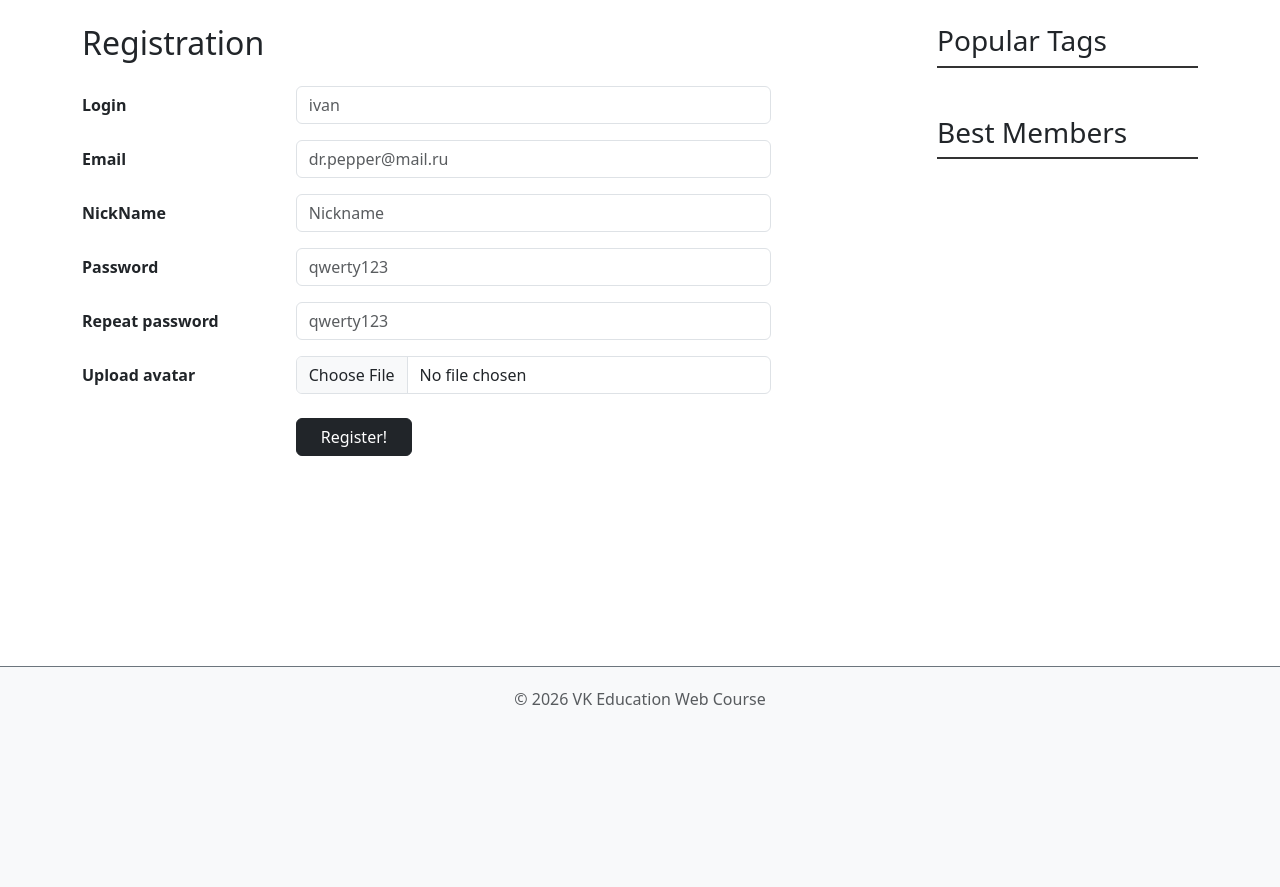
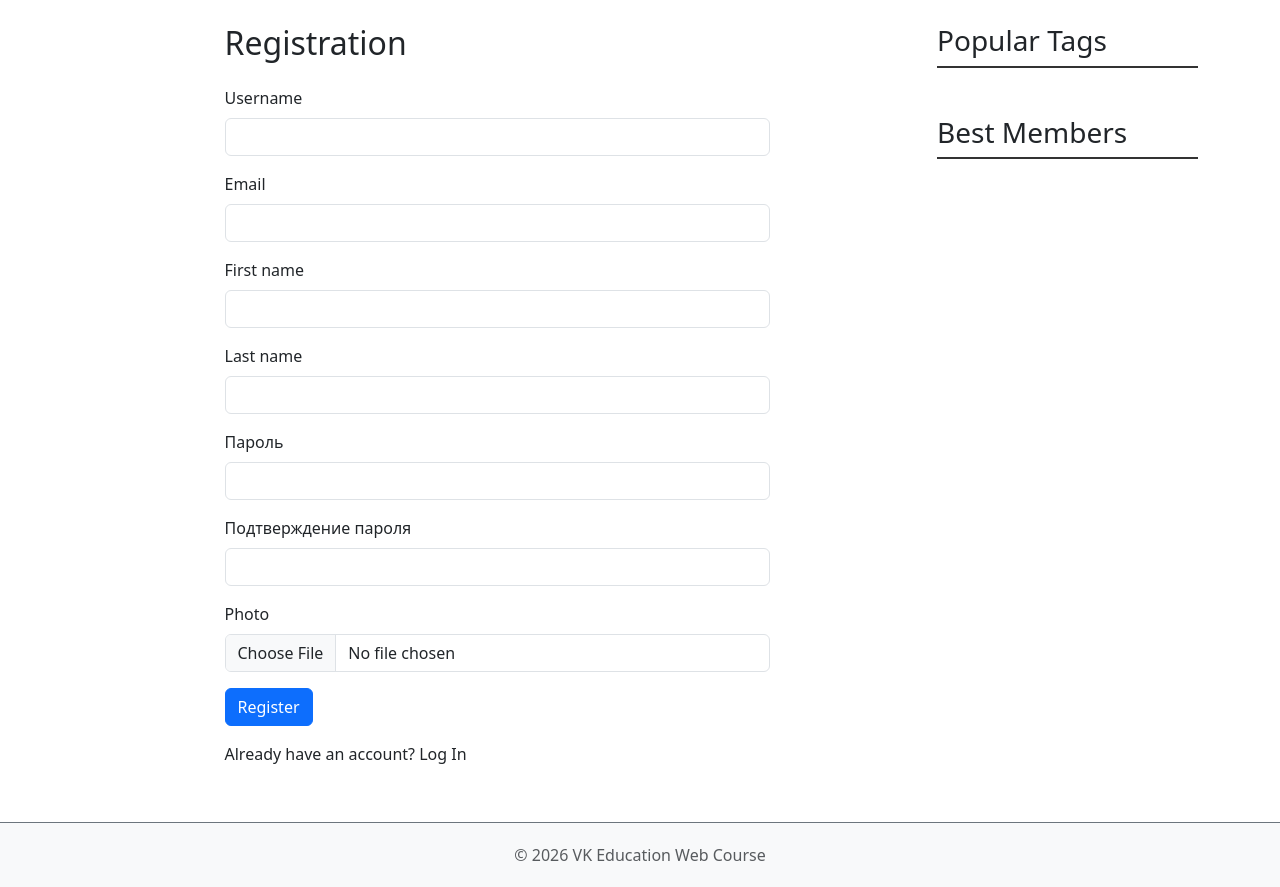
Before and after one commit to Oven29/2026-VK-EDU-Web-11-Ovchinnikov-I, a Django app: template core/templates/core/signup.html in a window 1280 px wide. Shown: the part 69-956 px from the top of the page. Before the commit the page ends 774 px from the top, so only its background shows below. Run offline with Django 5.2, Linux system fonts and the light colour scheme; the template is opened without the code that fills it: values that come from a table or form of the project are taken from there, others are empty; some libraries are stand-ins or nearby versions.

Commit message:
feat: implement login and signup functionality

```diff
--- a/application/settings.py
+++ b/application/settings.py
@@ -129,6 +129,10 @@ USE_I18N = True
 USE_TZ = True
 
 
+LOGIN_REDIRECT_URL = '/'
+LOGIN_URL = '/login/'
+
+
 # Static files (CSS, JavaScript, Images)
 # https://docs.djangoproject.com/en/6.0/howto/static-files/
 
--- /dev/null
+++ b/core/forms.py
@@ -0,0 +1,100 @@
+from django import forms
+from django.contrib.auth.models import User
+from django.contrib.auth.forms import AuthenticationForm
+from django.contrib.auth.password_validation import validate_password
+from django.core.exceptions import ValidationError
+
+from .models import Profile
+
+
+class LoginForm(AuthenticationForm):
+    username = forms.CharField(
+        widget=forms.TextInput(attrs={'class': 'form-control'}))
+    password = forms.CharField(
+        widget=forms.PasswordInput(attrs={'class': 'form-control'}))
+
+
+class SignupForm(forms.ModelForm):
+    password = forms.CharField(widget=forms.PasswordInput(
+        attrs={'class': 'form-control'}), label='Пароль')
+    password_confirm = forms.CharField(widget=forms.PasswordInput(
+        attrs={'class': 'form-control'}), label='Подтверждение пароля')
+    email = forms.EmailField(required=True, widget=forms.EmailInput(
+        attrs={'class': 'form-control'}))
+    photo = forms.ImageField(required=False, widget=forms.FileInput(
+        attrs={'class': 'form-control'}))
+
+    class Meta:
+        model = User
+        fields = ('username', 'email', 'first_name', 'last_name')
+        widgets = {
+            'username': forms.TextInput(attrs={'class': 'form-control'}),
+            'first_name': forms.TextInput(attrs={'class': 'form-control'}),
+            'last_name': forms.TextInput(attrs={'class': 'form-control'}),
+        }
+
+    def clean_email(self):
+        email = self.cleaned_data.get('email')
+        if User.objects.filter(email=email).exists():
+            raise ValidationError(
+                "Пользователь с такой почтой уже существует.")
+        return email
+
+    def clean(self):
+        cleaned_data = super().clean()
+        password = cleaned_data.get("password")
+        password_confirm = cleaned_data.get("password_confirm")
+
+        if password and password_confirm:
+            if password != password_confirm:
+                self.add_error('password_confirm', "Пароли не совпадают.")
+            else:
+                validate_password(password)
+        return cleaned_data
+
+    def save(self, commit=True):
+        user = super().save(commit=False)
+        user.set_password(self.cleaned_data["password"])
+        if commit:
+            user.save()
+            Profile.objects.create(
+                user=user, photo=self.cleaned_data.get('photo'))
+        return user
+
+
+class SettingsForm(forms.ModelForm):
+    photo = forms.ImageField(required=False, widget=forms.FileInput(
+        attrs={'class': 'form-control'}))
+    email = forms.EmailField(required=True, widget=forms.EmailInput(
+        attrs={'class': 'form-control'}))
+
+    class Meta:
+        model = User
+        fields = ('username', 'email', 'first_name', 'last_name')
+        widgets = {
+            'username': forms.TextInput(attrs={'class': 'form-control'}),
+            'first_name': forms.TextInput(attrs={'class': 'form-control'}),
+            'last_name': forms.TextInput(attrs={'class': 'form-control'}),
+        }
+
+    def __init__(self, *args, **kwargs):
+        super().__init__(*args, **kwargs)
+        if self.instance and hasattr(self.instance, 'profile'):
+            self.fields['photo'].initial = self.instance.profile.photo
+
+    def clean_email(self):
+        email = self.cleaned_data.get('email')
+        if User.objects.filter(email=email).exclude(pk=self.instance.pk).exists():
+            raise ValidationError(
+                "Пользователь с такой почтой уже существует.")
+        return email
+
+    def save(self, commit=True):
+        user = super().save(commit=commit)
+        if commit:
+            profile = user.profile
+            photo = self.cleaned_data.get('photo')
+            if photo:
+                profile.photo = photo
+            profile.save()
+        return user
--- a/core/templates/core/signup.html
+++ b/core/templates/core/signup.html
@@ -1,59 +1,41 @@
-{% extends 'base.html' %}
+{% extends "base.html" %}
 
-{% block title %}{{ block.super }}: Registration{% endblock %}
+{% block title %}Sign Up - Ivan Ask{% endblock %}
 
 {% block content %}
-<h2 class="mb-4">Registration</h2>
+<div class="row justify-content-center">
+    <div class="col-md-8">
+        <h2 class="mb-4">Registration</h2>
+        <form method="post" action="{% url 'signup' %}" enctype="multipart/form-data">
+            {% csrf_token %}
 
-<span class="text-danger d-block mt-1 error-msg"></span>
+            {% if form.non_field_errors %}
+            <div class="alert alert-danger">
+                {% for error in form.non_field_errors %}
+                {{ error }}
+                {% endfor %}
+            </div>
+            {% endif %}
 
-<form action="#" class="mt-4">
-    <div class="row mb-3 align-items-center">
-        <label class="col-sm-3 col-form-label fw-bold">Login</label>
-        <div class="col-sm-7">
-            <input type="text" class="form-control" placeholder="ivan">
-        </div>
+            {% for field in form %}
+            <div class="mb-3">
+                <label for="{{ field.id_for_label }}" class="form-label">{{ field.label }}</label>
+                {{ field }}
+                {% if field.errors %}
+                <div class="text-danger small">
+                    {% for error in field.errors %}
+                    {{ error }}
+                    {% endfor %}
+                </div>
+                {% endif %}
+            </div>
+            {% endfor %}
+
+            <button type="submit" class="btn btn-primary">Register</button>
+            <div class="mt-3">
+                <p>Already have an account? <a href="{% url 'login' %}">Log In</a></p>
+            </div>
+        </form>
     </div>
-
-    <div class="row mb-3 align-items-center">
-        <label class="col-sm-3 col-form-label fw-bold">Email</label>
-        <div class="col-sm-7">
-            <input type="email" class="form-control email-input" placeholder="dr.pepper@mail.ru">
-        </div>
-    </div>
-
-    <div class="row mb-3 align-items-center">
-        <label class="col-sm-3 col-form-label fw-bold">NickName</label>
-        <div class="col-sm-7">
-            <input type="text" class="form-control" placeholder="Nickname">
-        </div>
-    </div>
-
-    <div class="row mb-3 align-items-center">
-        <label class="col-sm-3 col-form-label fw-bold">Password</label>
-        <div class="col-sm-7">
-            <input type="password" class="form-control" placeholder="qwerty123">
-        </div>
-    </div>
-
-    <div class="row mb-3 align-items-center">
-        <label class="col-sm-3 col-form-label fw-bold">Repeat password</label>
-        <div class="col-sm-7">
-            <input type="password" class="form-control" placeholder="qwerty123">
-        </div>
-    </div>
-
-    <div class="row mb-3">
-        <label class="col-sm-3 col-form-label fw-bold">Upload avatar</label>
-        <div class="col-sm-7">
-            <input class="form-control" type="file">
-        </div>
-    </div>
-
-    <div class="row mt-4">
-        <div class="col-sm-7 offset-sm-3">
-            <button type="submit" class="btn btn-dark px-4">Register!</button>
-        </div>
-    </div>
-</form>
+</div>
 {% endblock %}
```
Also changed, not shown: core/templates/core/login.html (+34 -27 lines).
